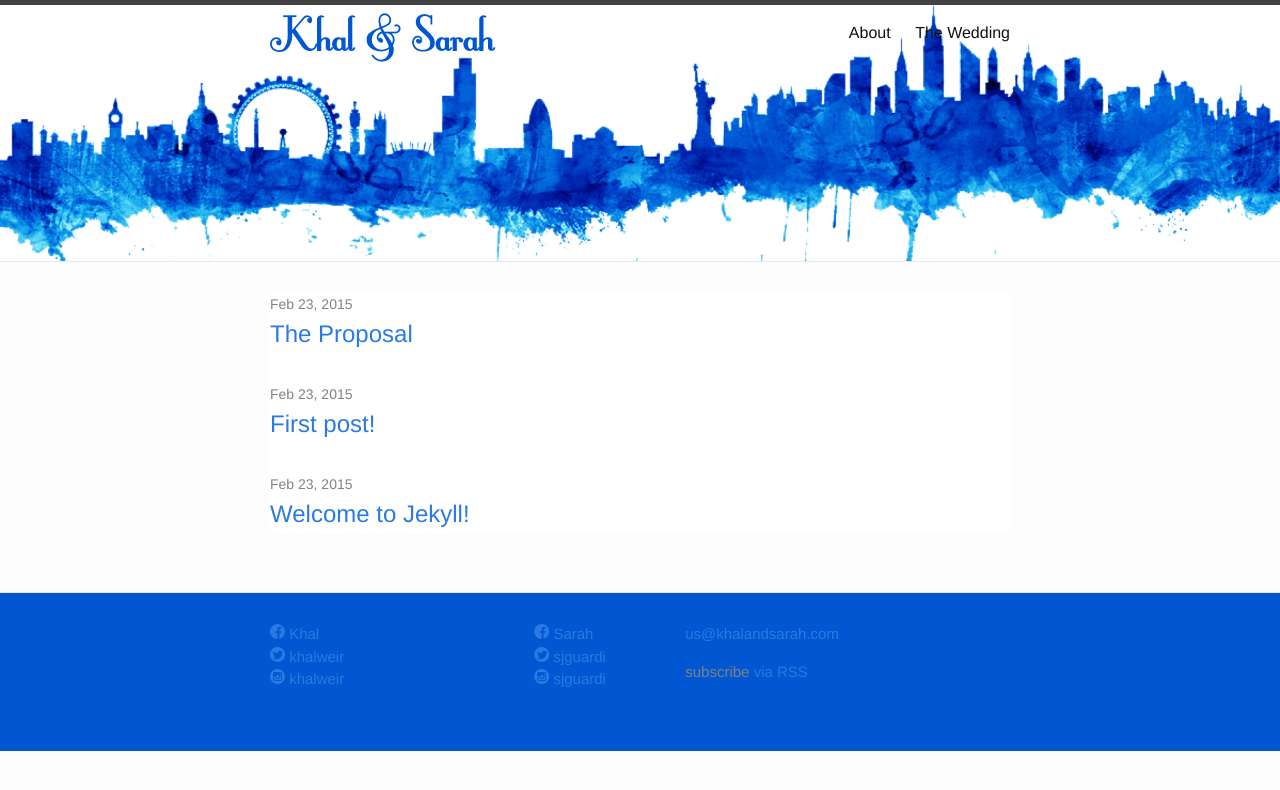
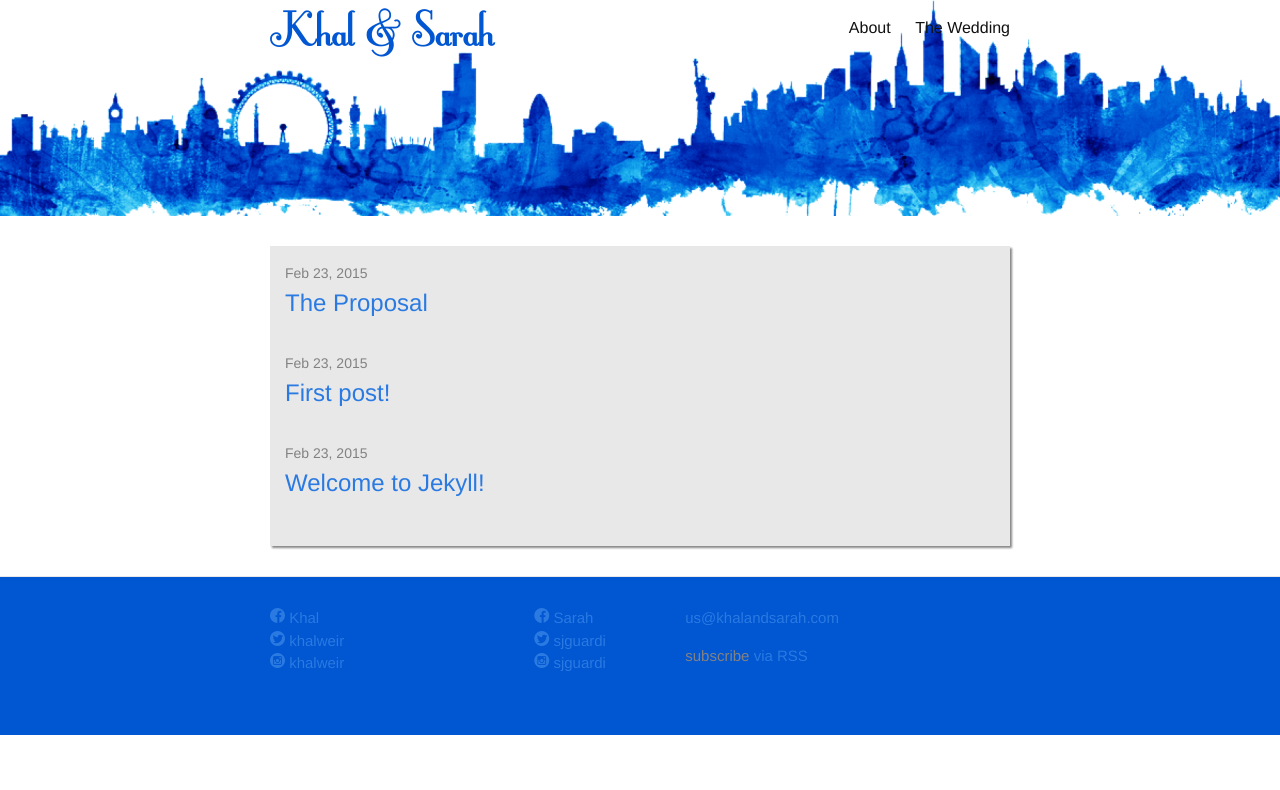
Before and after one commit to chanchad2001/wedsite-1, a Jekyll site: the page built from index.html, in a window 1280 px wide. Shown: the top 790 px of the page. Built offline with Jekyll 4.4.1, drawn with Linux system fonts in a browser that asks for light colours.

Commit message:
more styling

```diff
--- a/_includes/footer.html
+++ b/_includes/footer.html
@@ -50,9 +50,8 @@
       </div>
 
       <div class="footer-col  footer-col-3">
-        <!-- <p class="text">{{ site.description }}</p> -->
         <p><a href="mailto:{{ site.email }}">{{ site.email }}</a></p>
-        <p class="rss-subscribe">subscribe <a href="{{ "/feed.xml" | prepend: site.baseurl }}">via RSS</a></p>
+        <p>subscribe <a href="{{ "/feed.xml" | prepend: site.baseurl }}">via RSS</a></p>
       </div>
     </div>
 
--- a/_includes/header.html
+++ b/_includes/header.html
@@ -1,4 +1,4 @@
-<header class="site-header" style="background-image: url('/images/skyline.png'); background-repeat: no-repeat; background-position: center top;background-size:cover;background-color:white;padding-bottom:200px;">
+<header class="site-header">
 
   <div class="wrapper">
 
--- a/_sass/_layout.scss
+++ b/_sass/_layout.scss
@@ -2,9 +2,13 @@
  * Site header
  */
 .site-header {
-    border-top: 5px solid $grey-color-dark;
-    border-bottom: 1px solid $grey-color-light;
+
     min-height: 56px;
+	background-image: url('/images/skyline.png');
+	background-repeat: no-repeat;
+	background-position: center top;
+	background-size:cover;
+	padding-bottom:160px;
 
     // Positioning context for the mobile navigation icon
     position: relative;
@@ -92,6 +96,11 @@
 }
 
 
+.home, .post {
+    background-color: $grey-color-light;
+    padding: $spacing-unit /2;
+	box-shadow: 2px 2px 2px #888888;
+}
 
 /**
  * Site footer
--- a/css/main.scss
+++ b/css/main.scss
@@ -26,7 +26,7 @@ $base-line-height: 1.5;
 $spacing-unit:     30px;
 
 $text-color:       #111;
-$background-color: #fdfdfd;
+$background-color: #fff;
 $brand-color:      #2a7ae2;
 $blue:			   #0156d2;
 
--- a/index.html
+++ b/index.html
@@ -2,7 +2,7 @@
 layout: default
 ---
 
-<div class="home" style="background-color:white;">
+<div class="home">
 
   <ul class="post-list">
     {% for post in site.posts %}
```
